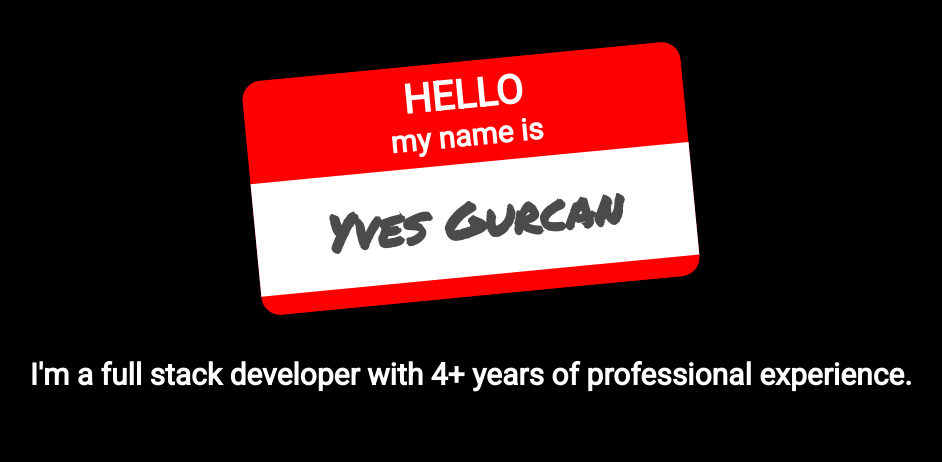
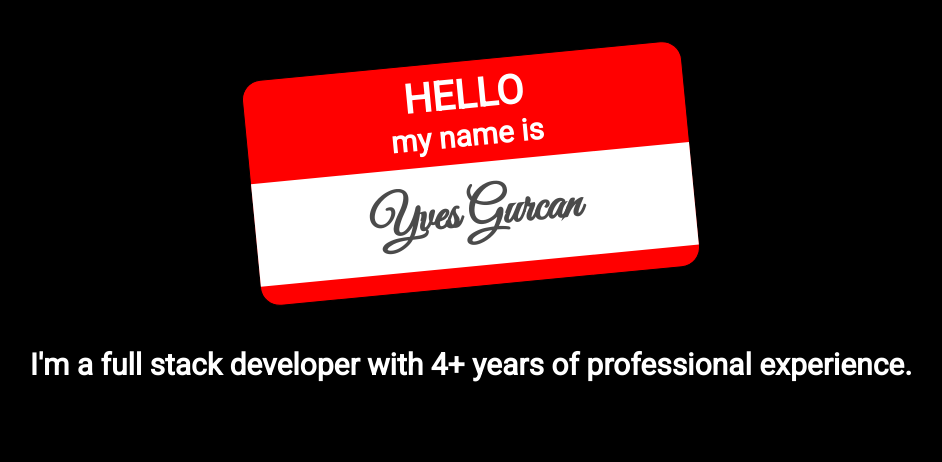
Before and after one commit to yvesgurcan/yvesgurcan.com-v4, a plain HTML site: page index.html in a window 1280 px wide. Shown: the top 462 px of the page, without its empty margins (169-1111 px from the left). Drawn offline with Linux system fonts and the light colour scheme.

Commit message:
try Great Vibes

```diff
--- a/index.css
+++ b/index.css
@@ -66,6 +66,7 @@ h1 :nth-child(3) {
   padding: 20px;
   font-size: 50px;
   font-family: Permanent Marker;
+  font-family: Great Vibes;
 }
 
 h2 {
```
